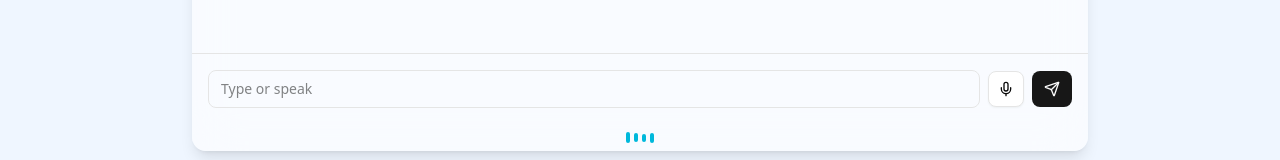
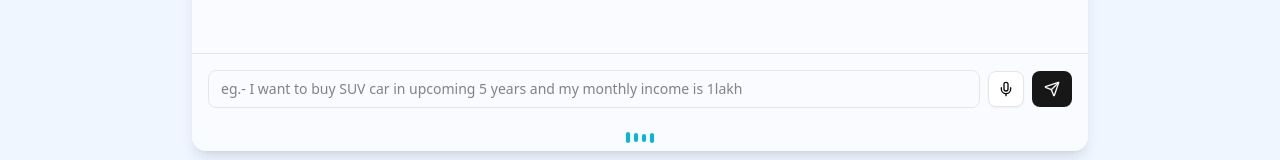
Before and after one commit to Abhishek-3191/AI-Investment-Advisor, a Next.js app: page /chat in a window 1280 px wide. Shown: the part 697-857 px from the top of the page. Built offline with nearby package versions, Linux system fonts and the light colour scheme; no server answers.

Commit message:
chat setup

```diff
--- a/app/chat/ChatClient.tsx
+++ b/app/chat/ChatClient.tsx
@@ -237,7 +237,7 @@ speak(parsed.summary)
       <div className="flex items-center gap-2 p-4 border-t">
         <input
           className="flex-1 border rounded-md px-3 py-2 text-sm"
-          placeholder="Type or speak"
+          placeholder="eg.- I want to buy SUV car in upcoming 5 years and my monthly income is 1lakh"
           value={input}
           onChange={(e) => setInput(e.target.value)}
           onKeyDown={(e) => e.key === "Enter" && handleSend()}
```
